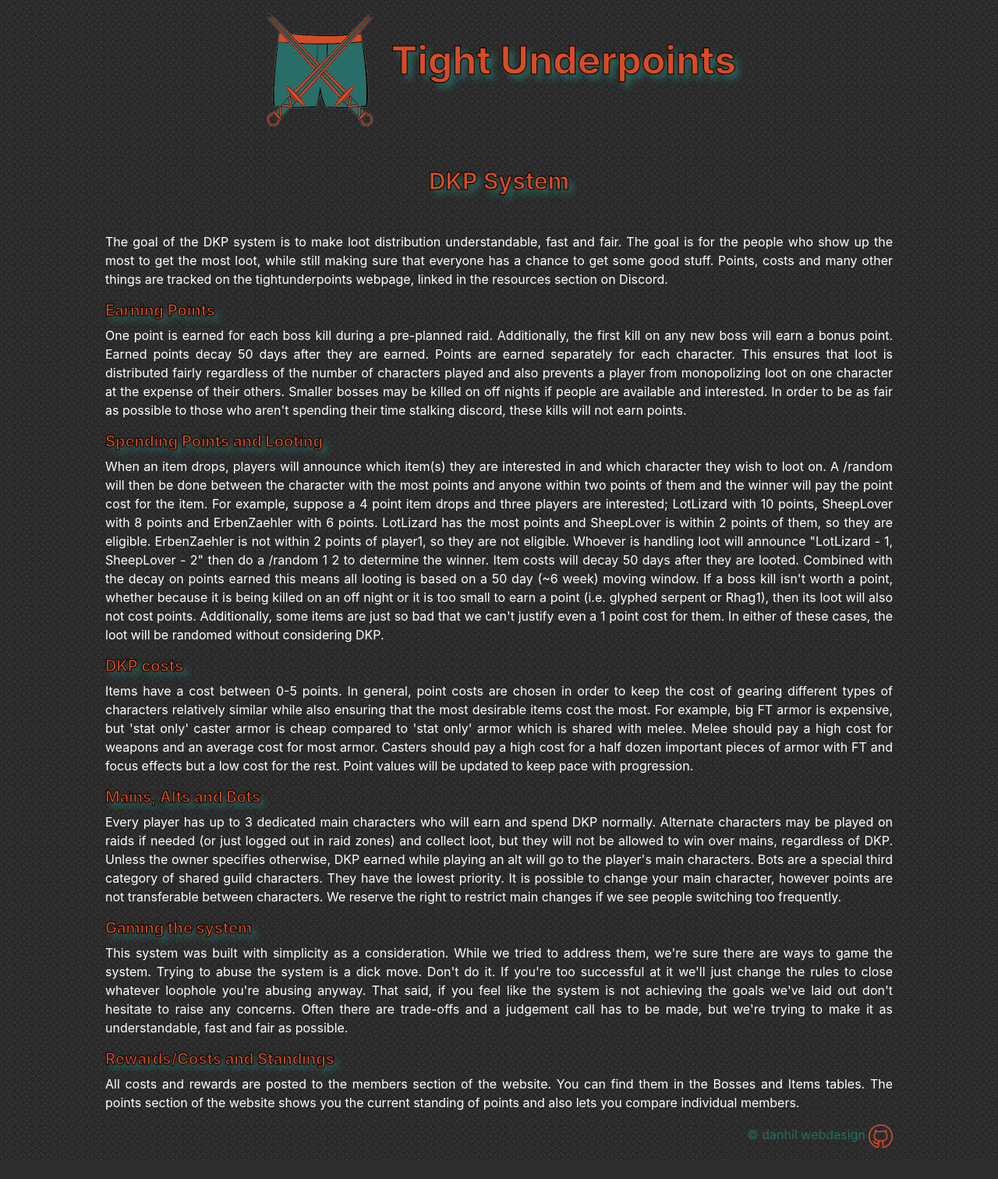
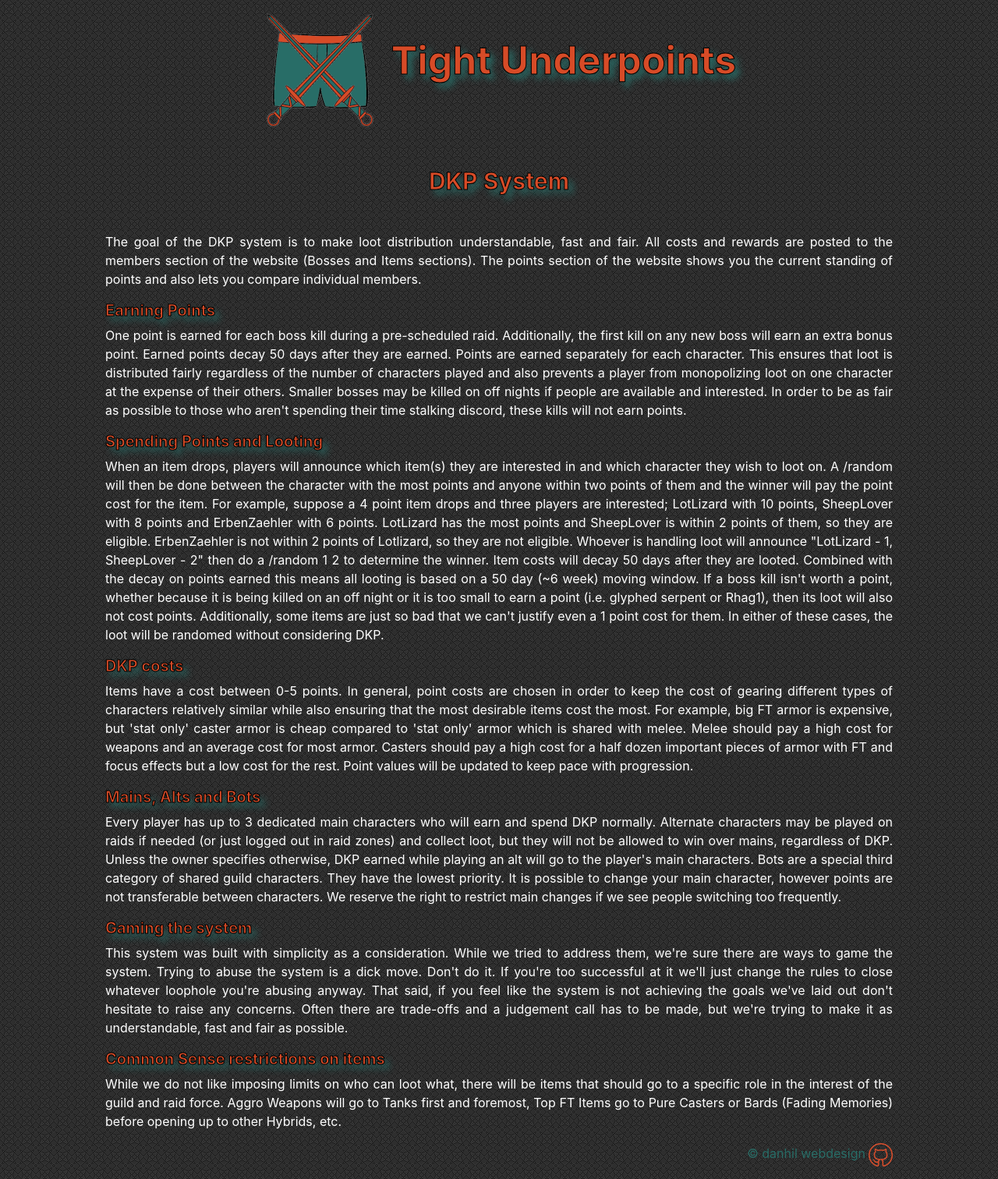
Before and after one commit to danhil1981/tightunderpoints, a PHP site: the page made by application/views/dkp.php in a window 1280 px wide. Shown: the whole page at 78% size. Before the commit the page ends 1488 px from the top, so only its background shows below. Run offline with PHP 8.4, Linux system fonts and the light colour scheme; the template is opened without the code that fills it, so the values that code supplies are empty.

Commit message:
some fixes, added item restriction section

```diff
--- a/application/views/dkp.php
+++ b/application/views/dkp.php
@@ -15,23 +15,24 @@
 }
 </style>
 <div class="col-10 mx-auto">
+
     <h1 class="text-center h1_text my-5">DKP System</h1>
     <p class="text-white text-justify">
-        The goal of the DKP system is to make loot distribution understandable, fast and fair.  The goal is for the people who show up the most to get the most loot, while still making sure that everyone has a chance to get some good stuff.
-        Points, costs and many other things are tracked on the tightunderpoints webpage, linked in the resources section on Discord.
+        The goal of the DKP system is to make loot distribution understandable, fast and fair.
+        All costs and rewards are posted to the members section of the website (Bosses and Items sections).
+        The points section of the website shows you the current standing of points and also lets you compare individual members.
     </p>
-
 
     <h2 class="h2_text">Earning Points</h2>
     <p class="text-white text-justify">
-        One point is earned for each boss kill during a pre-planned raid.  Additionally, the first kill on any new boss will earn a bonus point.  Earned points decay 50 days after they are earned.
+        One point is earned for each boss kill during a pre-scheduled raid.  Additionally, the first kill on any new boss will earn an extra bonus point. Earned points decay 50 days after they are earned.
         Points are earned separately for each character.  This ensures that loot is distributed fairly regardless of the number of characters played and also prevents a player from monopolizing loot on one character at the expense of their others.
         Smaller bosses may be killed on off nights if people are available and interested.  In order to be as fair as possible to those who aren't spending their time stalking discord, these kills will not earn points.
     </p>
     <h2 class="h2_text">Spending Points and Looting</h2>
     <p class="text-white text-justify">
         When an item drops, players will announce which item(s) they are interested in and which character they wish to loot on.  A /random will then be done between the character with the most points and anyone within two points of them and the winner will pay the point cost for the item.
-        For example, suppose a 4 point item drops and three players are interested; LotLizard with 10 points, SheepLover with 8 points and ErbenZaehler with 6 points.  LotLizard has the most points and SheepLover is within 2 points of them, so they are eligible.  ErbenZaehler is not within 2 points of player1, so they are not eligible.  Whoever is handling loot will announce "LotLizard - 1, SheepLover - 2" then do a /random 1 2 to determine the winner.
+        For example, suppose a 4 point item drops and three players are interested; LotLizard with 10 points, SheepLover with 8 points and ErbenZaehler with 6 points.  LotLizard has the most points and SheepLover is within 2 points of them, so they are eligible.  ErbenZaehler is not within 2 points of Lotlizard, so they are not eligible.  Whoever is handling loot will announce "LotLizard - 1, SheepLover - 2" then do a /random 1 2 to determine the winner.
         Item costs will decay 50 days after they are looted.  Combined with the decay on points earned this means all looting is based on a 50 day (~6 week) moving window.
         If a boss kill isn't worth a point, whether because it is being killed on an off night or it is too small to earn a point (i.e. glyphed serpent or Rhag1), then its loot will also not cost points.  Additionally, some items are just so bad that we can't justify even a 1 point cost for them.  In either of these cases, the loot will be randomed without considering DKP.
     </p>
@@ -52,9 +53,8 @@
         This system was built with simplicity as a consideration.  While we tried to address them, we're sure there are ways to game the system.  Trying to abuse the system is a dick move.  Don't do it.  If you're too successful at it we'll just change the rules to close whatever loophole you're abusing anyway.
         That said, if you feel like the system is not achieving the goals we've laid out don't hesitate to raise any concerns.  Often there are trade-offs and a judgement call has to be made, but we're trying to make it as understandable, fast and fair as possible.
     </p>
-    <h2 class="h2_text">Rewards/Costs and Standings</h2>
+    <h2 class="h2_text">Common Sense restrictions on items</h2>
     <p class="text-white text-justify">
-        All costs and rewards are posted to the members section of the website. You can find them in the Bosses and Items tables.
-        The points section of the website shows you the current standing of points and also lets you compare individual members.
+        While we do not like imposing limits on who can loot what, there will be items that should go to a specific role in the interest of the guild and raid force. Aggro Weapons will go to Tanks first and foremost, Top FT Items go to Pure Casters or Bards (Fading Memories) before opening up to other Hybrids, etc.
     </p>
 </div>
```
